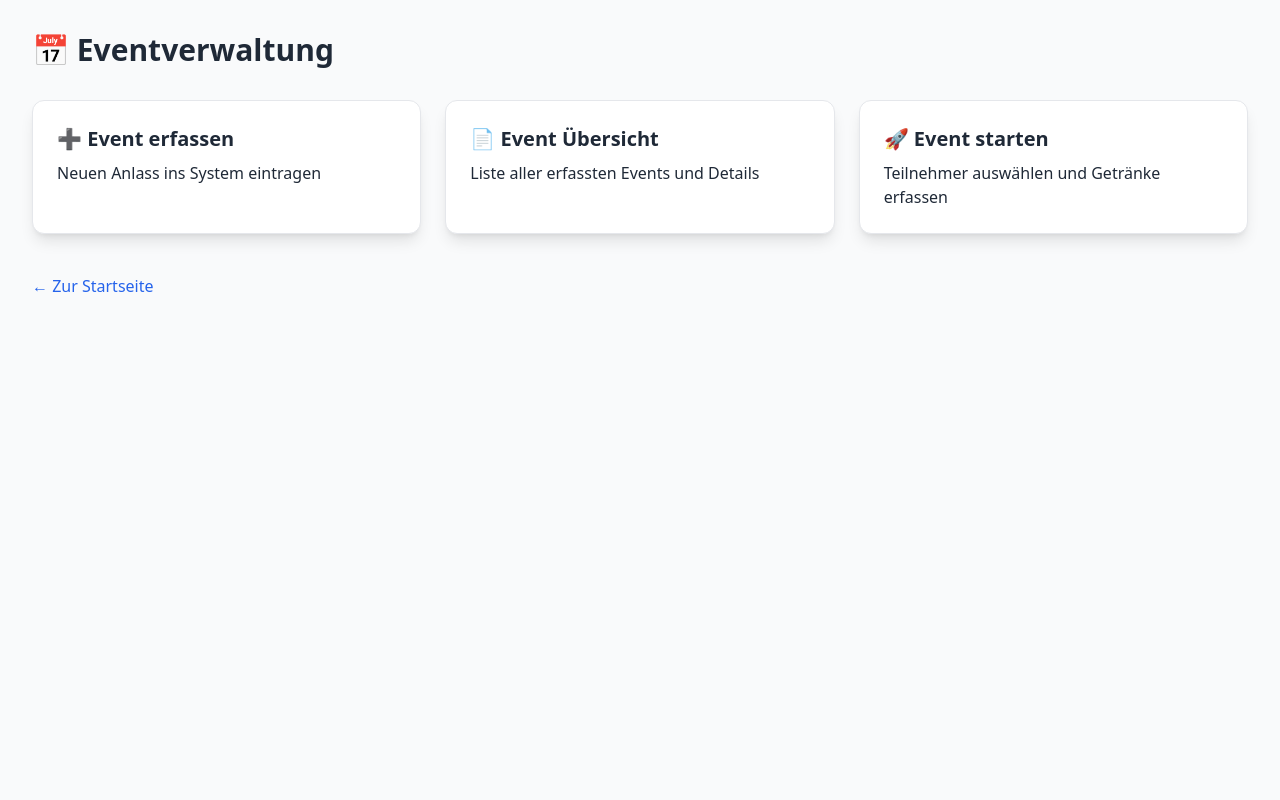
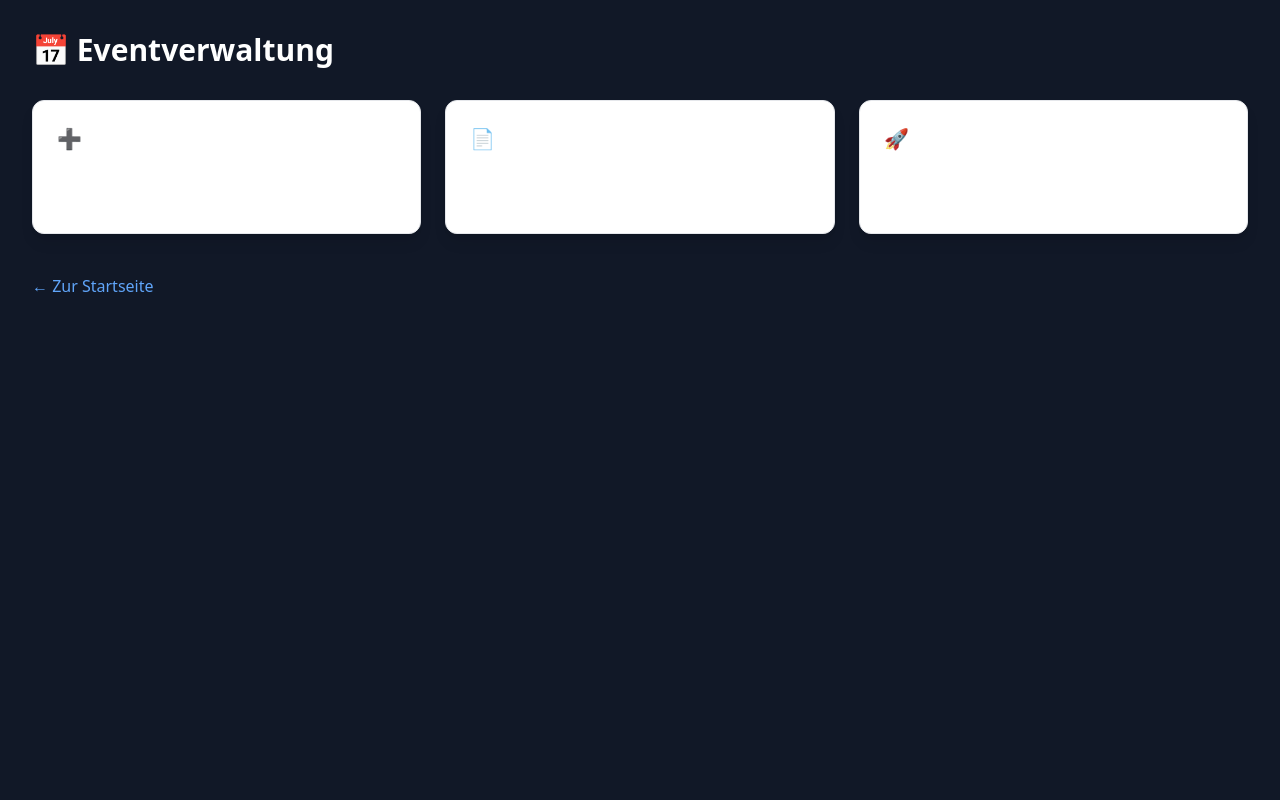
Before and after one commit to goksche/Kassensystem, a Flask app: page /events/dashboard in a window 1280 px wide. Run offline with Flask 3, Linux system fonts and the light colour scheme; some libraries are stand-ins or nearby versions.

Commit message:
Change events page to dark theme

```diff
--- a/app/templates/events.html
+++ b/app/templates/events.html
@@ -5,31 +5,31 @@
     <title>Events – Kassensystem</title>
     <script src="https://cdn.tailwindcss.com"></script>
 </head>
-<body class="bg-gray-50 text-gray-800 font-sans p-8">
+<body class="bg-gray-900 text-white min-h-screen p-8">
     <h1 class="text-3xl font-bold mb-8">📅 Eventverwaltung</h1>
 
     <div class="grid grid-cols-1 md:grid-cols-3 gap-6">
         <!-- Event erfassen -->
-        <a href="{{ url_for('create_event') }}" class="block p-6 rounded-xl shadow-lg bg-white hover:bg-blue-50 border border-gray-200 transition">
+        <a href="{{ url_for('create_event') }}" class="block p-6 rounded-xl shadow-lg bg-white hover:bg-blue-100 border border-gray-200 transition">
             <h2 class="text-xl font-semibold mb-2">➕ Event erfassen</h2>
             <p>Neuen Anlass ins System eintragen</p>
         </a>
 
         <!-- Event Übersicht -->
-        <a href="{{ url_for('event_list') }}" class="block p-6 rounded-xl shadow-lg bg-white hover:bg-green-50 border border-gray-200 transition">
+        <a href="{{ url_for('event_list') }}" class="block p-6 rounded-xl shadow-lg bg-white hover:bg-green-100 border border-gray-200 transition">
             <h2 class="text-xl font-semibold mb-2">📄 Event Übersicht</h2>
             <p>Liste aller erfassten Events und Details</p>
         </a>
 
         <!-- Event starten -->
-        <a href="{{ url_for('event_start') }}" class="block p-6 rounded-xl shadow-lg bg-white hover:bg-yellow-50 border border-gray-200 transition">
+        <a href="{{ url_for('event_start') }}" class="block p-6 rounded-xl shadow-lg bg-white hover:bg-yellow-100 border border-gray-200 transition">
             <h2 class="text-xl font-semibold mb-2">🚀 Event starten</h2>
             <p>Teilnehmer auswählen und Getränke erfassen</p>
         </a>
     </div>
 
     <div class="mt-10">
-        <a href="{{ url_for('index') }}" class="text-blue-600 hover:underline">← Zur Startseite</a>
+        <a href="{{ url_for('index') }}" class="text-blue-400 hover:underline">← Zur Startseite</a>
     </div>
 </body>
 </html>
```
